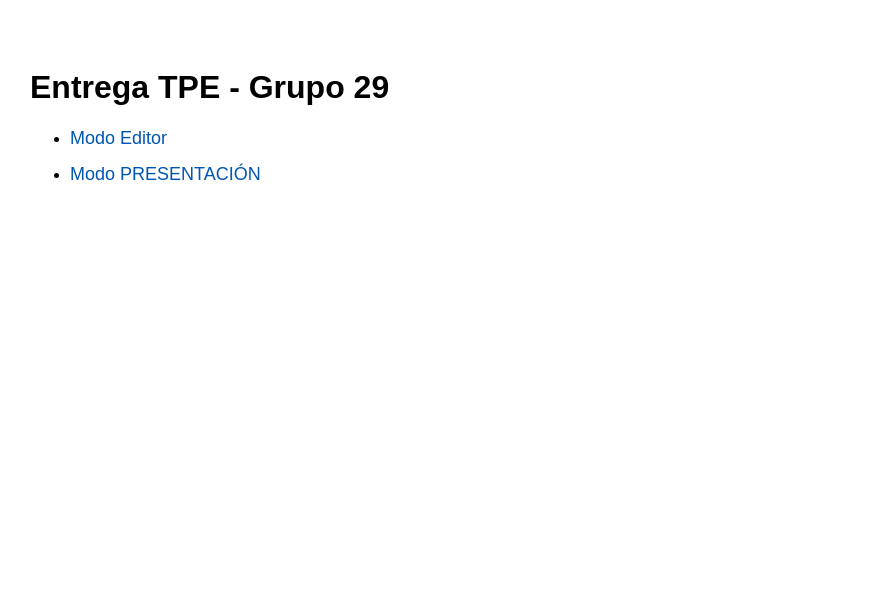
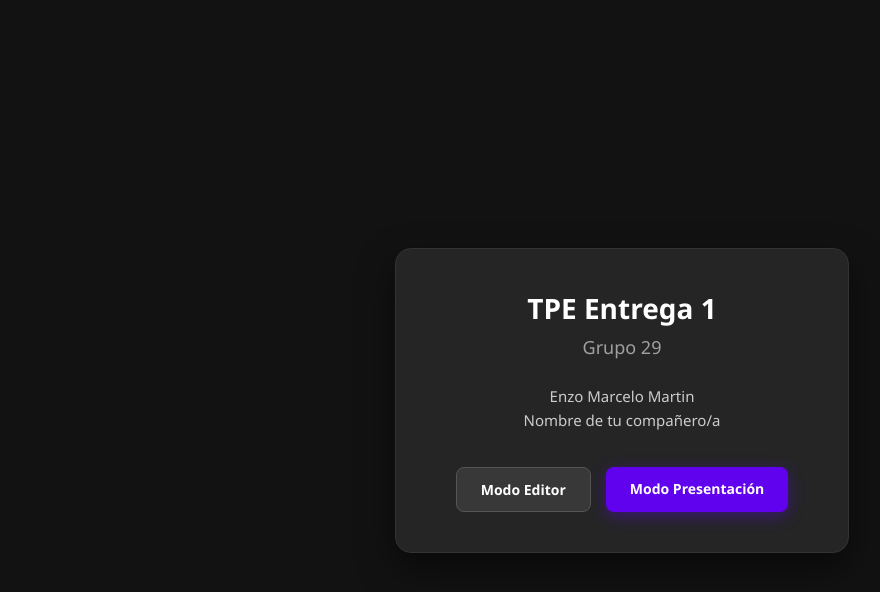
Before and after one commit to Enzom1805/TPE-Entrega-1-Grupo-29, a plain HTML site: page index.html in a window 1280 px wide. Shown: the whole page, without its empty margins (18-898 px from the left). Drawn offline with Linux system fonts and the light colour scheme.

Commit message:
Update title and styling in index.html

```diff
--- a/index.html
+++ b/index.html
@@ -2,19 +2,96 @@
 <html lang="es">
 <head>
     <meta charset="UTF-8">
-    <title>Entrega TPE - Grupo 29</title>
+    <meta name="viewport" content="width=device-width, initial-scale=1.0">
+    <title>TPE Entrega 1 - Grupo 29</title>
     <style>
-        body { font-family: sans-serif; padding: 40px; }
-        a { color: #0056b3; text-decoration: none; font-size: 18px; }
-        a:hover { text-decoration: underline; }
-        li { margin-bottom: 15px; }
+        * {
+            box-sizing: border-box;
+            margin: 0;
+            padding: 0;
+        }
+        body {
+            font-family: 'Segoe UI', Tahoma, Geneva, Verdana, sans-serif;
+            background-color: #121212; /* Fondo oscuro estilo Kingly Games */
+            color: #ffffff;
+            display: flex;
+            justify-content: center;
+            align-items: center;
+            height: 100vh;
+        }
+        .card {
+            background-color: #252526; /* Gris oscuro para la tarjeta */
+            padding: 40px 60px;
+            border-radius: 16px;
+            text-align: center;
+            box-shadow: 0 15px 35px rgba(0,0,0,0.5);
+            border: 1px solid #333;
+        }
+        h1 {
+            font-size: 28px;
+            margin-bottom: 8px;
+            font-weight: 600;
+        }
+        h2 {
+            font-size: 18px;
+            color: #a0a0a0;
+            font-weight: 400;
+            margin-bottom: 25px;
+        }
+        .nombres {
+            font-size: 15px;
+            color: #cccccc;
+            margin-bottom: 35px;
+            line-height: 1.6;
+        }
+        .botones {
+            display: flex;
+            gap: 15px;
+            justify-content: center;
+        }
+        .btn {
+            text-decoration: none;
+            padding: 12px 24px;
+            border-radius: 8px;
+            font-size: 14px;
+            font-weight: bold;
+            transition: all 0.3s ease;
+        }
+        .btn-editor {
+            background-color: #383838;
+            color: #ffffff;
+            border: 1px solid #555;
+        }
+        .btn-editor:hover {
+            background-color: #4d4d4d;
+        }
+        .btn-presentacion {
+            background-color: #6002EE; /* El morado/violeta de tus botones */
+            color: #ffffff;
+            box-shadow: 0 4px 15px rgba(96, 2, 238, 0.4);
+        }
+        .btn-presentacion:hover {
+            background-color: #7928FF;
+            transform: translateY(-2px);
+        }
     </style>
 </head>
 <body>
-    <h1>Entrega TPE - Grupo 29</h1>
-    <ul>
-        <li><a href="https://www.figma.com/design/QHhI9gKBXPz3Hw0zUxA99H/TPE-Grupo-29?node-id=0-1&t=VHhDSrlRYHEyWYLI-1" target="_blank">Modo Editor</a></li>
-        <li><a href="https://www.figma.com/proto/QHhI9gKBXPz3Hw0zUxA99H/TPE-Grupo-29?node-id=645-15263&p=f&t=psq1Gdo6p7OLjsph-1&scaling=scale-down-width&content-scaling=fixed&page-id=1%3A2&starting-point-node-id=645%3A15263">Modo PRESENTACIÓN </a></li>
-    </ul>
+    <div class="card">
+        <h1>TPE Entrega 1</h1>
+        <h2>Grupo 29</h2>
+
+        <div class="nombres">
+            Enzo Marcelo Martin<br>
+            <!-- REEMPLAZA ESTO POR EL NOMBRE DE TU COMPAÑERO/A -->
+            Nombre de tu compañero/a
+        </div>
+
+        <div class="botones">
+            <!-- NO TE OLVIDES DE VOLVER A PEGAR TUS LINKS ACÁ -->
+            <a href="https://www.figma.com/design/QHhI9gKBXPz3Hw0zUxA99H/TPE-Grupo-29?node-id=0-1&t=VHhDSrlRYHEyWYLI-1" target="_blank" class="btn btn-editor">Modo Editor</a>
+            <a href="https://www.figma.com/proto/QHhI9gKBXPz3Hw0zUxA99H/TPE-Grupo-29?node-id=645-15263&p=f&t=psq1Gdo6p7OLjsph-1&scaling=scale-down-width&content-scaling=fixed&page-id=1%3A2&starting-point-node-id=645%3A15263" target="_blank" class="btn btn-presentacion">Modo Presentación</a>
+        </div>
+    </div>
 </body>
 </html>
```
